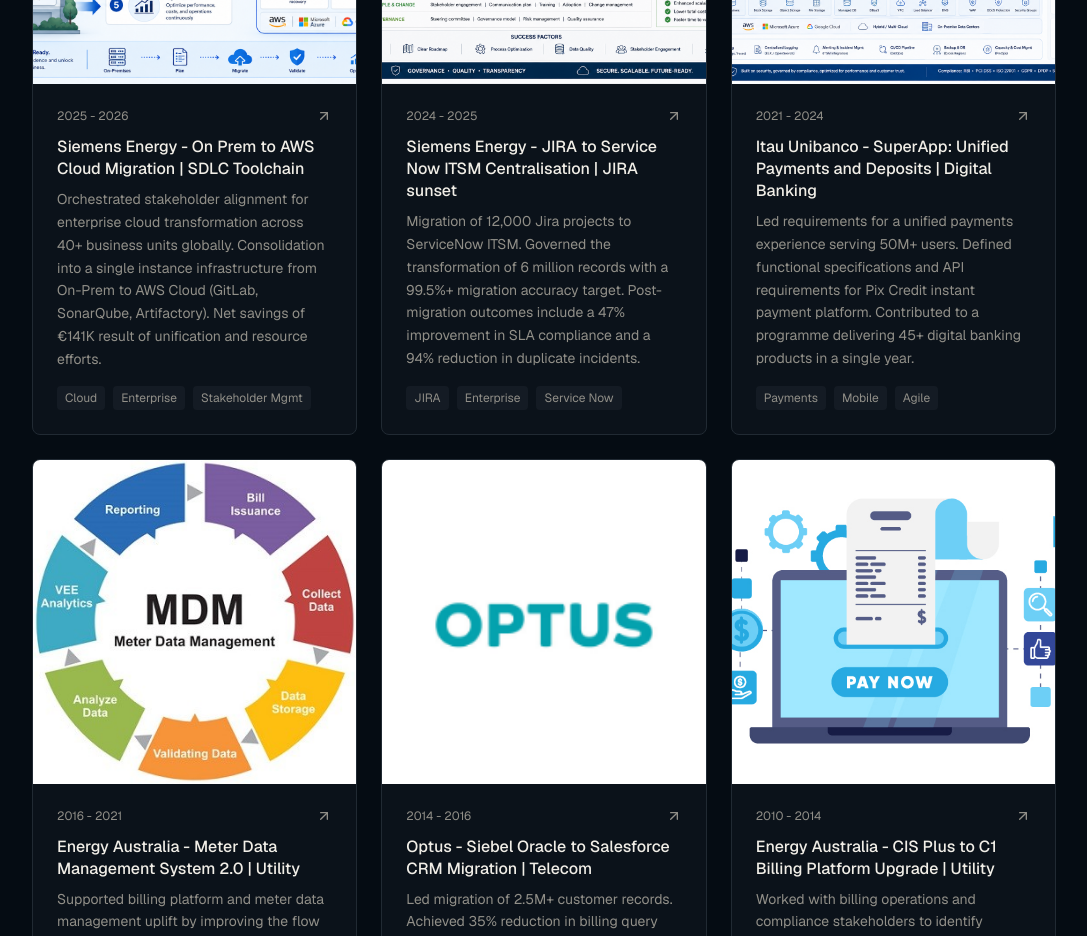
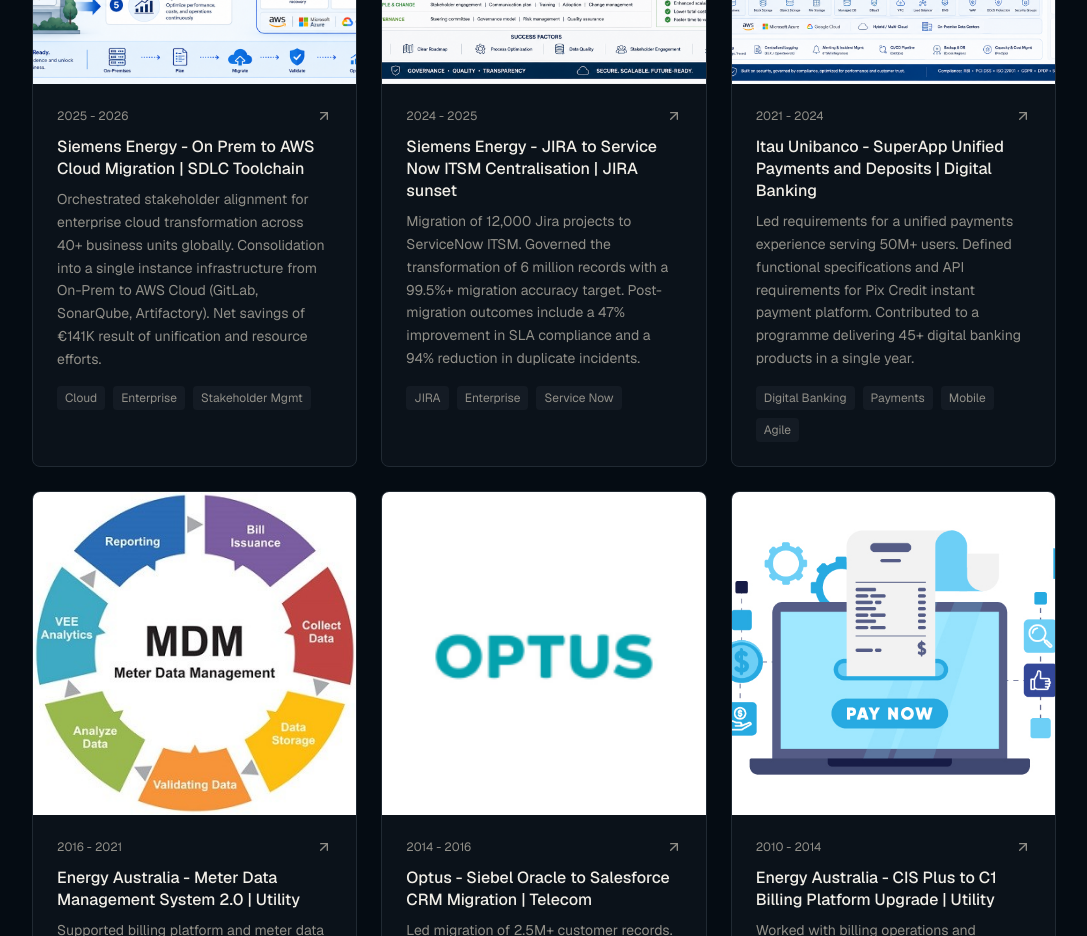
Before and after one commit to Zombieskin/v0-portfolio-website, a Next.js app: page / in a window 1280 px wide. Shown: the part 3880-4816 px from the top of the page, without its empty margins (96-1183 px from the left). Built offline with nearby package versions, Linux system fonts and the light colour scheme.

Commit message:
Update case studies component for improved structure

```diff
--- a/components/case-studies.tsx
+++ b/components/case-studies.tsx
@@ -24,10 +24,10 @@ const caseStudies = [
   {
     slug: "itau-superapp-payments",
     image: "/itau-superapp.png",
-    title: "Itau Unibanco - SuperApp: Unified Payments and Deposits | Digital Banking",
+    title: "Itau Unibanco - SuperApp Unified Payments and Deposits | Digital Banking",
     description:
       "Led requirements for a unified payments experience serving 50M+ users. Defined functional specifications and API requirements for Pix Credit instant payment platform. Contributed to a programme delivering 45+ digital banking products in a single year.",
-    tags: ["Payments", "Mobile", "Agile"],
+    tags: ["Digital Banking", "Payments", "Mobile", "Agile"],
     year: "2021 - 2024",
   },
   {
```
